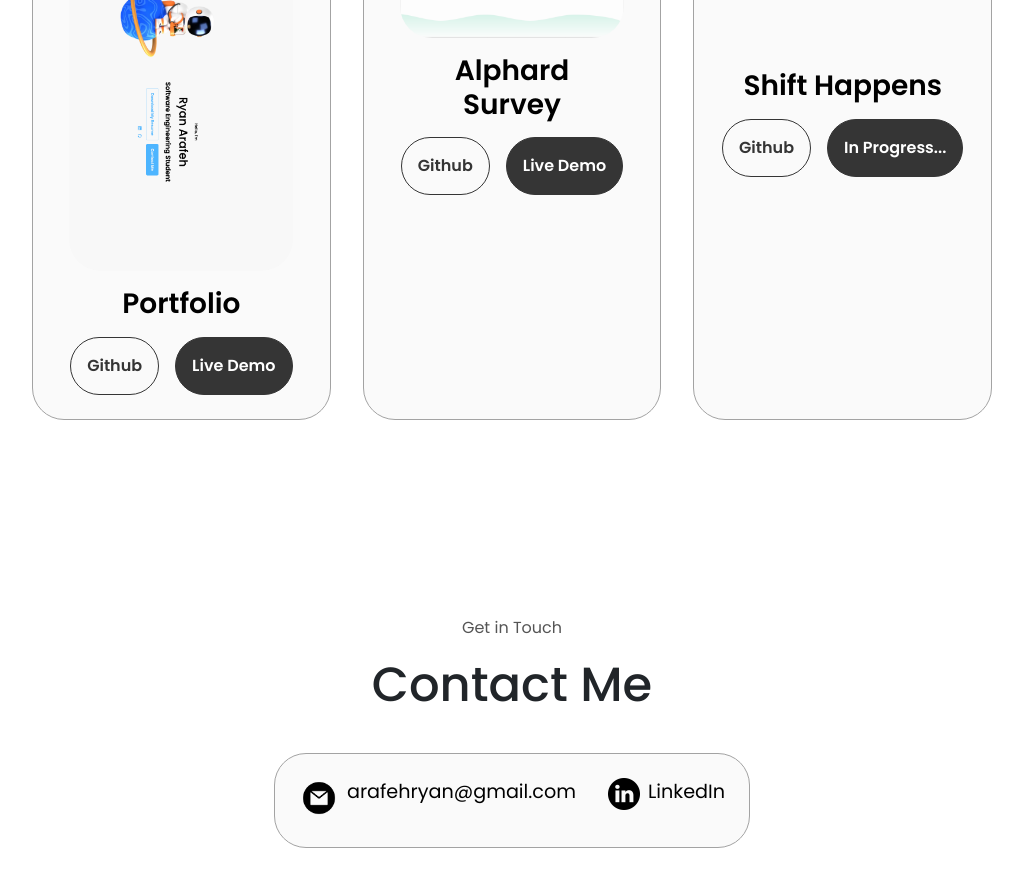
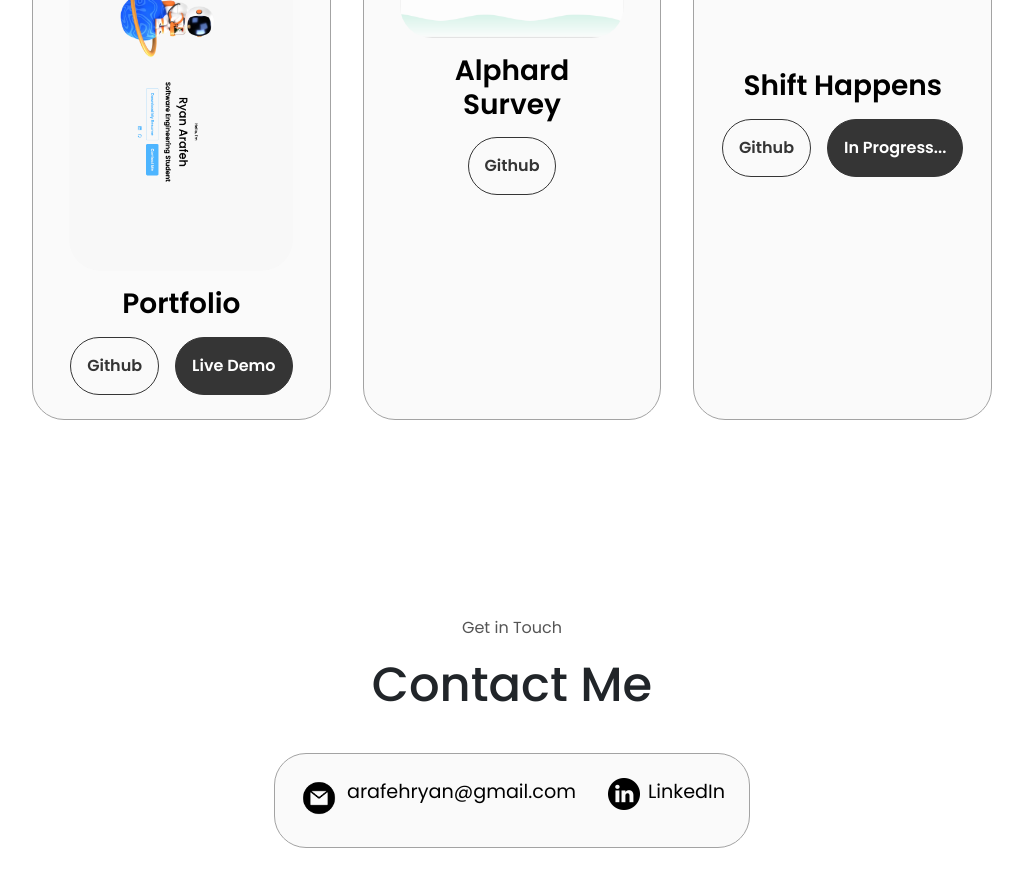
Before and after one commit to issryan/Portfolio, a React (Create React App) app: page / in a window 1280 px wide. Shown: the part 2620-3507 px from the top of the page, without its empty margins (128-1151 px from the left). Built offline with nearby package versions, Linux system fonts and the light colour scheme.

Commit message:
Update Myprojects.jsx

```diff
--- a/src/components/myprojects/Myprojects.jsx
+++ b/src/components/myprojects/Myprojects.jsx
@@ -47,7 +47,7 @@ const Myprojects = () => {
             <h2 class="experience-sub-title project-title">Alphard Survey</h2>
             <div class="btn-container">
               <a href="https://github.com/Alphard-Survey/Alphard-Survey-Base-Model" className='btn btn-color-2' target="_blank" rel='noreferrer'>Github</a>
-              <a href="https://ryanarafeh.netlify.app/"className='btn btn-color-1' target="_blank" rel='noreferrer'>Live Demo</a>
+
             </div>
           </div>
           <div class="details-container color-container">
```
